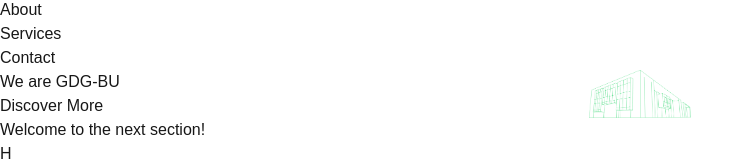
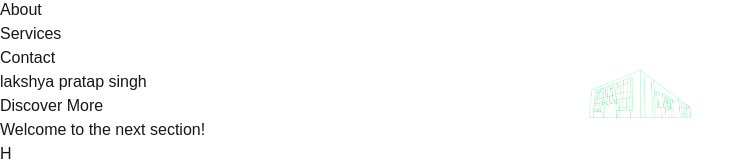
Before and after one commit to GDG-OnCampus-BU/landing-page-WIP, a Next.js app: page / in a window 1280 px wide. Shown: the part 199-360 px from the top of the page, without its empty margins (0-754 px from the left). Built offline with nearby package versions, Linux system fonts and the light colour scheme.

Commit message:
your first commit

```diff
--- a/src/app/page.js
+++ b/src/app/page.js
@@ -32,7 +32,7 @@ export default function Home() {
         }}
       >
         <h1 className="text-4xl sm:text-5xl font-bold text-white">
-          We are GDG-BU
+          lakshya pratap singh
         </h1>
 
         <button
```
